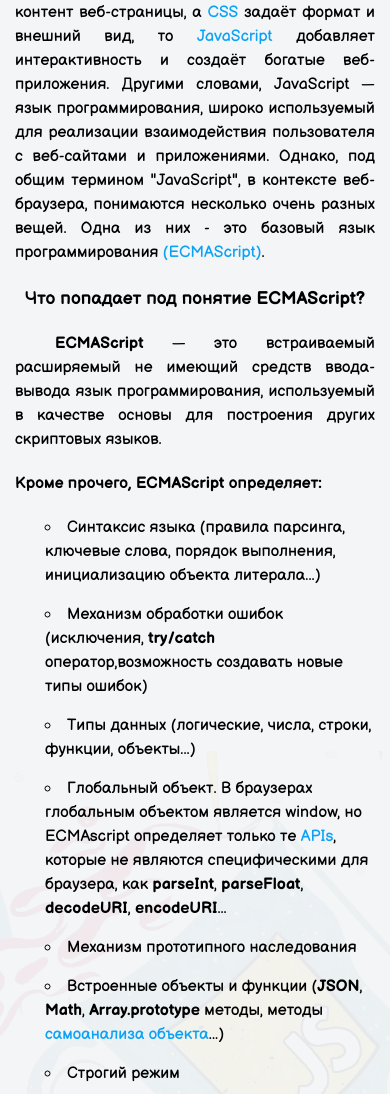
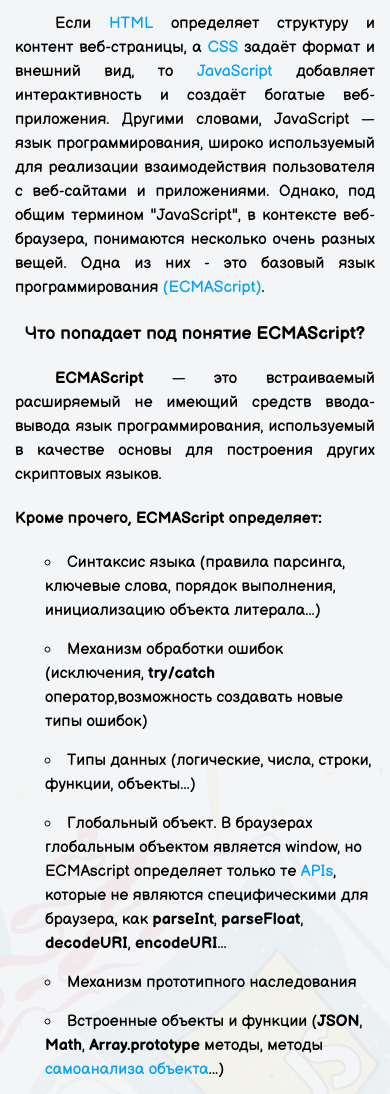
Before and after one commit to NiAlKo/TestTaskDD, a plain HTML site: page index.html in a window 390 px wide. Shown: the part 610-1704 px from the top of the page. Drawn offline with Linux system fonts and the light colour scheme.

Commit message:
corrects the indentation of the java-script block

```diff
--- a/css/style.css
+++ b/css/style.css
@@ -977,7 +977,7 @@ body {
   }
 
   .java-script {
-    padding: 0 15px;
+    padding: 35px 15px 0 15px;
   }
   .task {
     padding-top: 35px;
```
